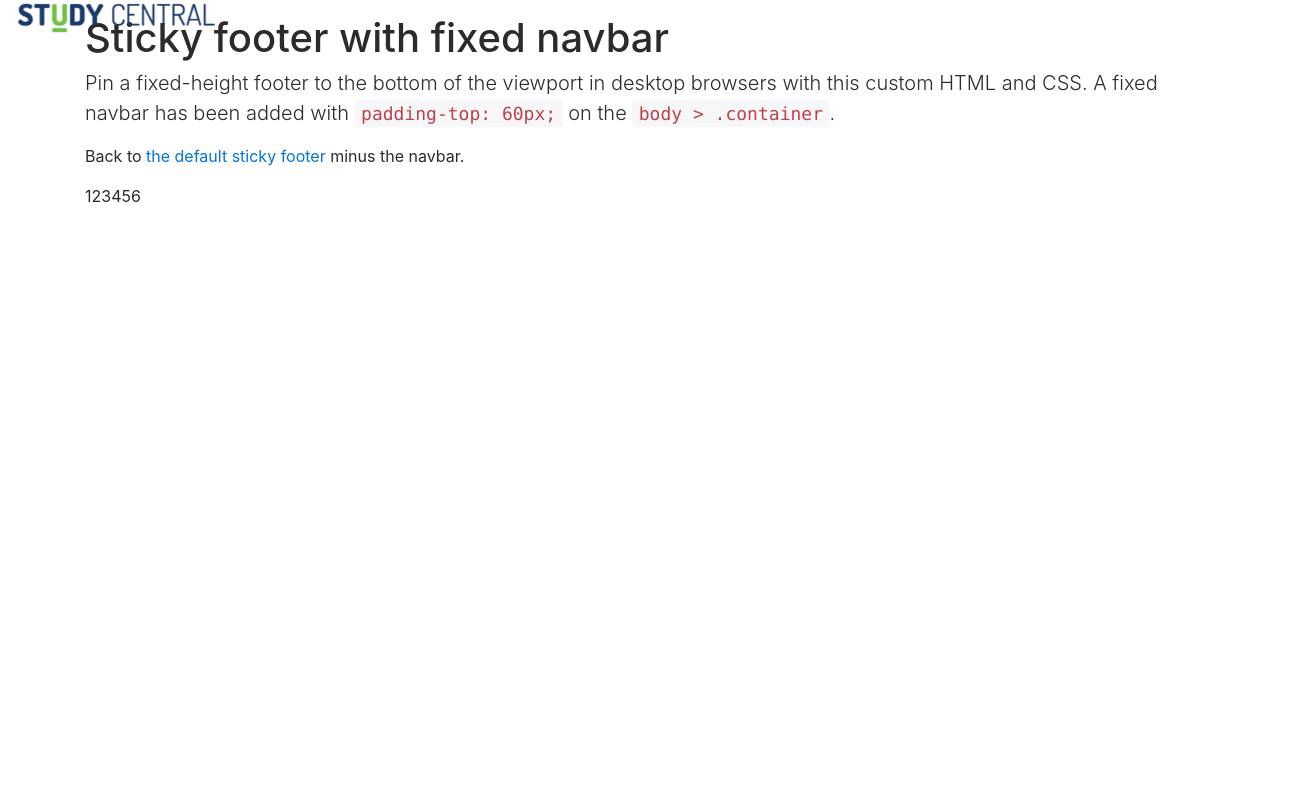
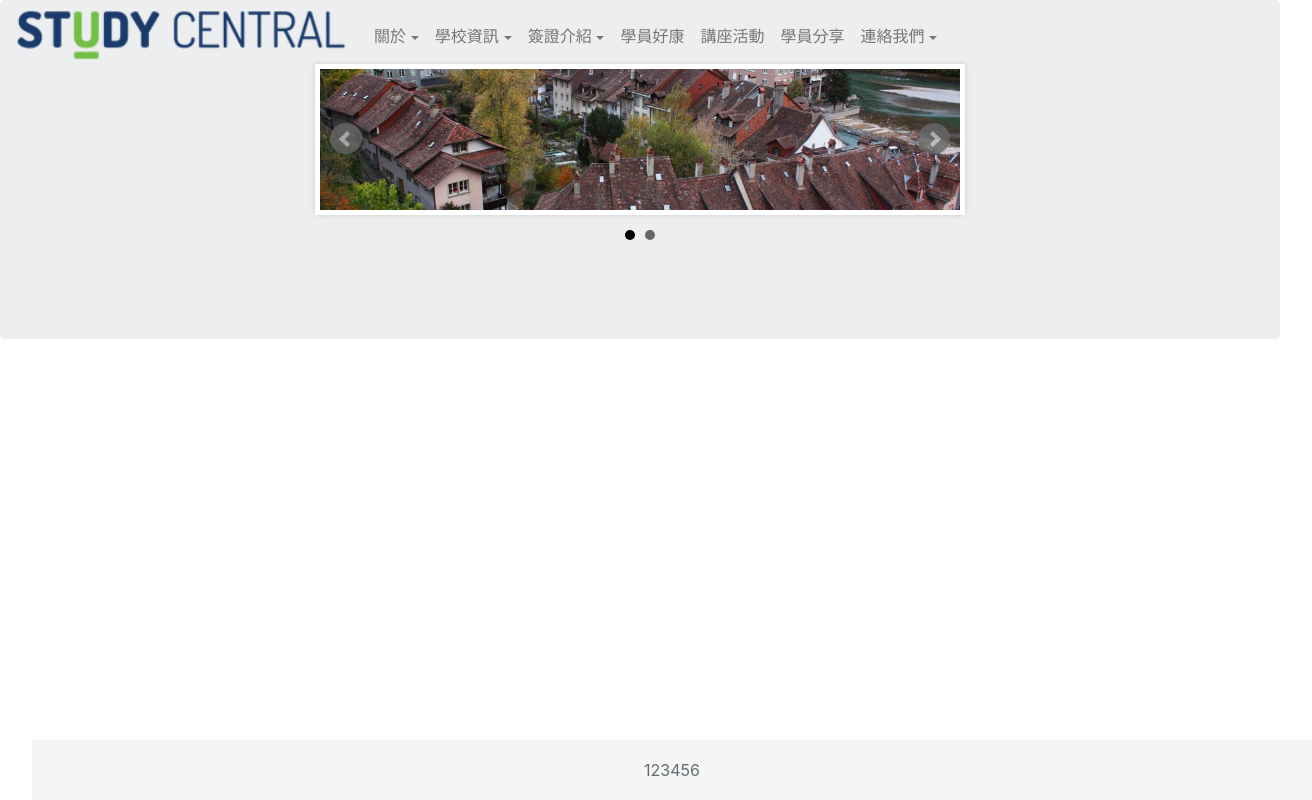
Before and after one commit to yheric455042/study_central, a plain HTML site: page index.html in a window 1280 px wide. Shown: the whole page, 1312 px wide, since content can reach past the window. Drawn offline with Linux system fonts and the light colour scheme.

Commit message:
modified in 12/07

```diff
--- /dev/null
+++ b/bootstrap/css/sticky-footer.css
@@ -0,0 +1,30 @@
+/* Sticky footer styles
+-------------------------------------------------- */
+html {
+  position: relative;
+  min-height: 100%;
+}
+body {
+  /* Margin bottom by footer height */
+  margin-bottom: 60px;
+}
+.footer {
+  position: absolute;
+  bottom: 0;
+  width: 100%;
+  /* Set the fixed height of the footer here */
+  height: 60px;
+  line-height: 60px; /* Vertically center the text there */
+  background-color: #f5f5f5;
+}
+
+
+/* Custom page CSS
+-------------------------------------------------- */
+/* Not required for template or sticky footer method. */
+
+.container {
+  width: auto;
+  max-width: 680px;
+  padding: 0 15px;
+}
--- a/css/index.css
+++ b/css/index.css
@@ -1,6 +1,7 @@
 .logo {
-  width: 201.6px;
-  height: 30px;
-  margin-top: -7px;
+  width: 336px;
+  height: 50px;
+  margin-top: -2px;
+  margin-left: -2px;
 
 }
--- a/index.html
+++ b/index.html
@@ -7,6 +7,7 @@
 
     <!-- Bootstrap CSS -->
     <link rel="stylesheet" href="bootstrap/css/bootstrap.min.css" crossorigin="anonymous">
+    <link rel="stylesheet" href="bootstrap/css/sticky-footer.css" crossorigin="anonymous">
 
     <link href="dist/jquery.bxslider.css" rel="stylesheet" />
     <link href="css/index.css" rel="stylesheet" />
@@ -19,31 +20,76 @@
 
   </head>
   <body>
-    <header>
-      <nav class="navbar navbar-expand-lg fixed-top bg-light navbar-light">
-        <a href="#">
+		<nav class="navbar navbar-toggleable-md bg-light navbar-light fixed-top">
+			<a class="navbar-brand" href="#">
 				<img class="logo" src="images/logo.png" />
 			</a>
+
+		 <button class="navbar-toggler navbar-toggler-right collapsed" type="button" data-toggle="collapse" data-target="#navbarmenu" aria-controls="navbarmenu" aria-expanded="false" aria-label="Toggle navigation">
+			<span class="navbar-toggler-icon"></span>
+		</button>
+		<div class="navbar-collapse collapse" id="navbarmenu" aria-expanded="false" style="">
+			<ul class="navbar-nav mr-auto">
+				<li class="nav-item dropdown">
+					<a class="nav-link dropdown-toggle" href="#" id="dropdown_about" data-toggle="dropdown" aria-haspopup="true" aria-expanded="false">關於</a>
+					<div class="dropdown-menu" aria-labelledby="dropdown_about">
+						<a class="dropdown-item" href="#about_company">公司簡介</a>
+						<a class="dropdown-item" href="#about_service">服務項目</a>
+						<a class="dropdown-item" href="#about_team">團隊介紹</a>
+					</div>
+				</li>
+
+				<li class="nav-item dropdown">
+					<a class="nav-link dropdown-toggle" href="#" id="dropdown_school" data-toggle="dropdown" aria-haspopup="true" aria-expanded="false">學校資訊</a>
+					<div class="dropdown-menu" aria-labelledby="dropdown_school">
+						<a class="dropdown-item" href="#school_australia">澳洲</a>
+						<a class="dropdown-item" href="#school_philippines">菲律賓</a>
+					</div>
+				</li>
+
+				<li class="nav-item dropdown">
+					<a class="nav-link dropdown-toggle" href="#" id="dropdown_visa" data-toggle="dropdown" aria-haspopup="true" aria-expanded="false">簽證介紹</a>
+					<div class="dropdown-menu" aria-labelledby="dropdown_school">
+						<a class="dropdown-item" href="#visa_australia">澳洲</a>
+						<a class="dropdown-item" href="#visa_philippines">菲律賓</a>
+					</div>
+				</li>
+
+				<li class="nav-item">
+					<a class="nav-link" href="#student_benefit">學員好康</a>
+				</li>
+
+				<li class="nav-item">
+					<a class="nav-link" href="#lecture">講座活動</a>
+				</li>
+
+				<li class="nav-item">
+					<a class="nav-link" href="#student_sharing">學員分享</a>
+				</li>
+
+				<li class="nav-item dropdown">
+					<a class="nav-link dropdown-toggle" href="#" id="dropdown_contact" data-toggle="dropdown" aria-haspopup="true" aria-expanded="false">連絡我們</a>
+					<div class="dropdown-menu" aria-labelledby="dropdown_contact">
+						<a class="dropdown-item" href="#contact_taiwan">台灣</a>
+						<a class="dropdown-item" href="#contact_australia">澳洲</a>
+					</div>
+				</li>
+			</ul>
+			</div>
     </nav>
-    </header>
 
-    <main role="main" class="container">
-      <!--<ul class="bxslider">
+    <section class="jumbotron text-center">
+			<div class="container">
+				<ul class="bxslider">
 					<li><img src="dist/images/pic1.jpg" /></li>
 					<li><img src="dist/images/pic2.jpg" /></li>
 				</ul>
-      -->
-      <div class="mt-3">
-        <h1>Sticky footer with fixed navbar</h1>
 			</div>
-      <p class="lead">Pin a fixed-height footer to the bottom of the viewport in desktop browsers with this custom HTML and CSS. A fixed navbar has been added with <code>padding-top: 60px;</code> on the <code>body &gt; .container</code>.</p>
-      <p>Back to <a href="../sticky-footer">the default sticky footer</a> minus the navbar.</p>
-
-    </main>
+    <section>
 
     <footer class="footer">
       <div class="container">
-        <span>123456</span>
+        <span class="text-muted">123456</span>
       </div>
     </footer>
 
```
Lines whose indentation alone changed are shown as unchanged.
